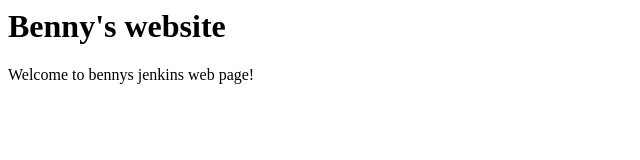
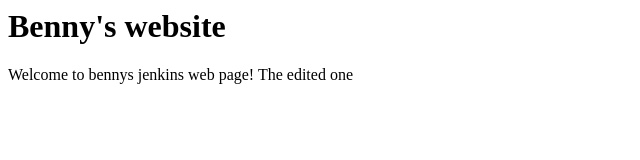
Before and after one commit to bennymestel/jenkins, a plain HTML site: page index.html in a window 1280 px wide. Shown: the full height of the page, 0-640 px from the left. Drawn offline with Linux system fonts and the light colour scheme.

Commit message:
Update index.html

```diff
--- a/index.html
+++ b/index.html
@@ -3,6 +3,6 @@
         </head>
         <body>
                 <h1> Benny's website </h1>
-                <p> Welcome to bennys jenkins web page! </p>
+                <p> Welcome to bennys jenkins web page! The edited one </p>
         </body>
 </html>
```
